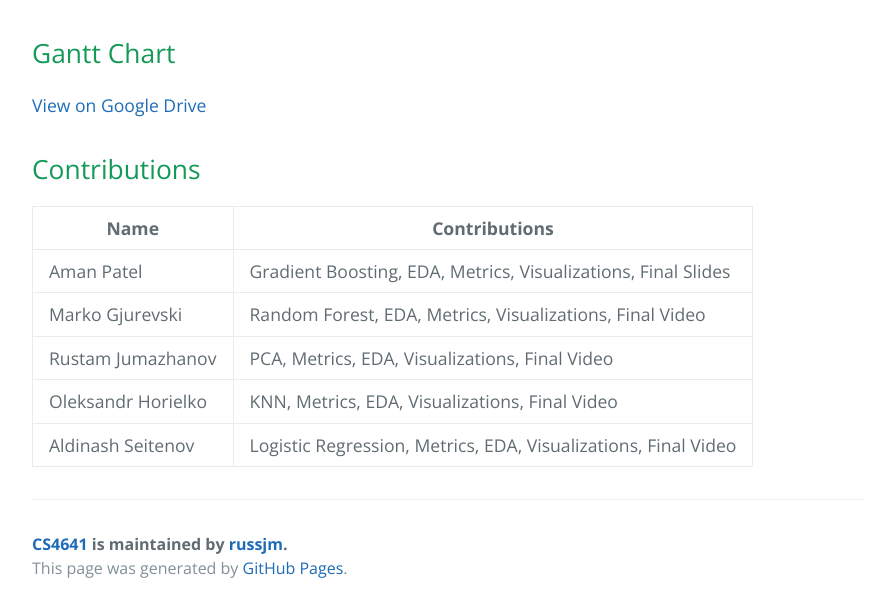
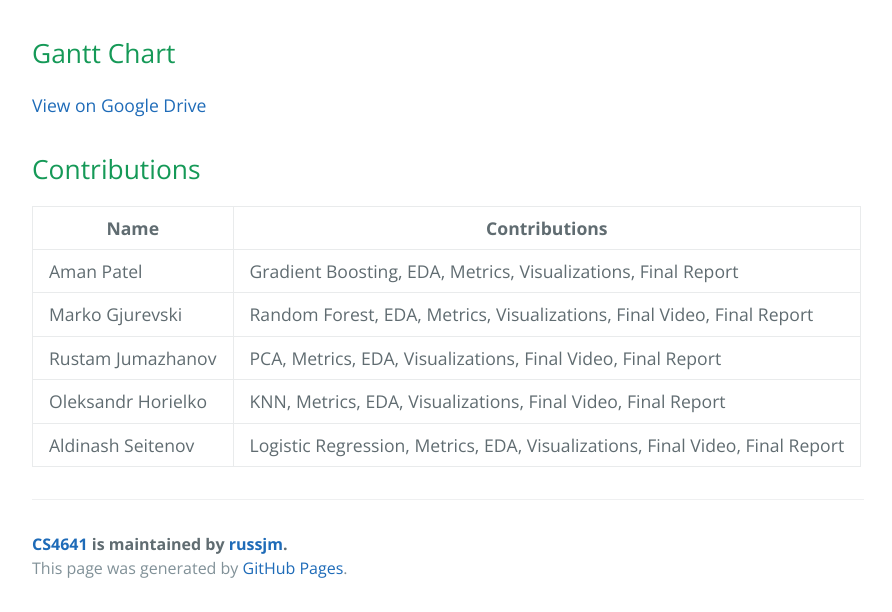
Before and after one commit to russjm/CS4641, a Jekyll site: the page built from index.md, in a window 1280 px wide and 900 px high, scrolled down 17035 px, cut to the strip 288-900 px from the top of the window. Shown: the whole strip, without its empty margins (192-1084 px from the left). Built offline with Jekyll 4.4.1, drawn with Linux system fonts in a browser that asks for light colours.

Commit message:
Update index.md

```diff
--- a/index.md
+++ b/index.md
@@ -247,8 +247,8 @@ There is a lot that can be done to build off of our work both in terms of the te
 
 | Name               | Contributions                                            |
 | ------------------ | -------------------------------------------------------- |
-| Aman Patel         | Gradient Boosting, EDA, Metrics, Visualizations, Final Slides          |
-| Marko Gjurevski    | Random Forest, EDA, Metrics, Visualizations, Final Video             |
-| Rustam Jumazhanov  | PCA, Metrics, EDA, Visualizations, Final Video                        |
-| Oleksandr Horielko | KNN, Metrics, EDA, Visualizations, Final Video                       |
-| Aldinash Seitenov  | Logistic Regression, Metrics, EDA, Visualizations, Final Video        |
+| Aman Patel         | Gradient Boosting, EDA, Metrics, Visualizations, Final Report          |
+| Marko Gjurevski    | Random Forest, EDA, Metrics, Visualizations, Final Video, Final Report             |
+| Rustam Jumazhanov  | PCA, Metrics, EDA, Visualizations, Final Video, Final Report                        |
+| Oleksandr Horielko | KNN, Metrics, EDA, Visualizations, Final Video, Final Report                      |
+| Aldinash Seitenov  | Logistic Regression, Metrics, EDA, Visualizations, Final Video, Final Report        |
```
